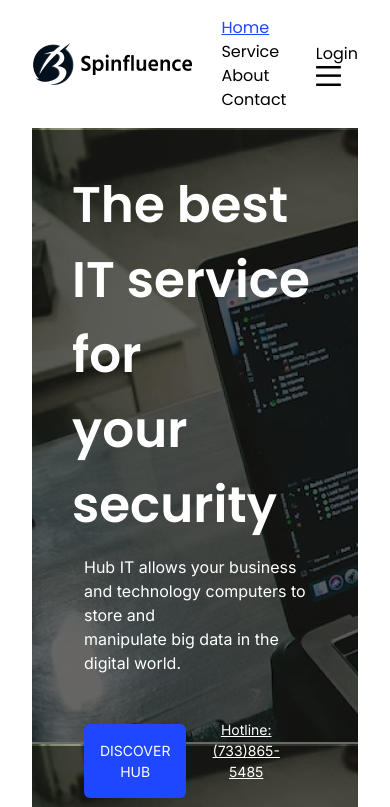
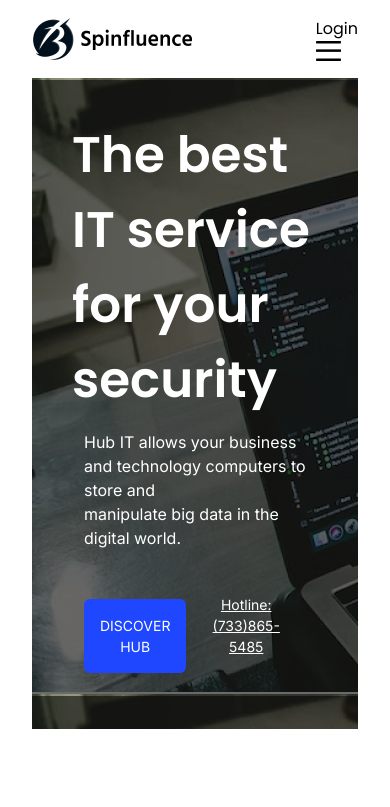
Before and after one commit to Alexandra4373/Spinfluence, a React (Vite) app: page / in a window 390 px wide. Shown: the top 807 px of the page. Built offline with nearby package versions, Linux system fonts and the light colour scheme; a web font is replaced by a local one.

Commit message:
Update App.jsx

```diff
--- a/src/App.jsx
+++ b/src/App.jsx
@@ -39,7 +39,7 @@ function App() {
                 <img src={logo} />
               </div>
 
-              <ul className="font-poppins md:flex gap-5 cursor-pointer sm:hidden ">
+              <ul className="font-poppins md:flex gap-5 cursor-pointer sm:flex hidden">
                 <li className="underline text-primary">Home</li>
                 <li>Service</li>
                 <li>About</li>
@@ -82,9 +82,8 @@ function App() {
 
             {/* Hero */}
             <div className="md:flex flex-col justify-center items-center bg-hero text-white p-10">
-              <h1 className="text-[50px] line-h-69.25 font-poppins font-semibold">
-                The best IT service for
-                <br /> your security
+              <h1 className="text-[50px] line-h-69.25 font-poppins font-semibold text-left sm:text-center">
+                The best IT service for your security
               </h1>
               <p className="p-3 font-inter font normal text-[16px]">
                 Hub IT allows your business and technology computers to store
```
